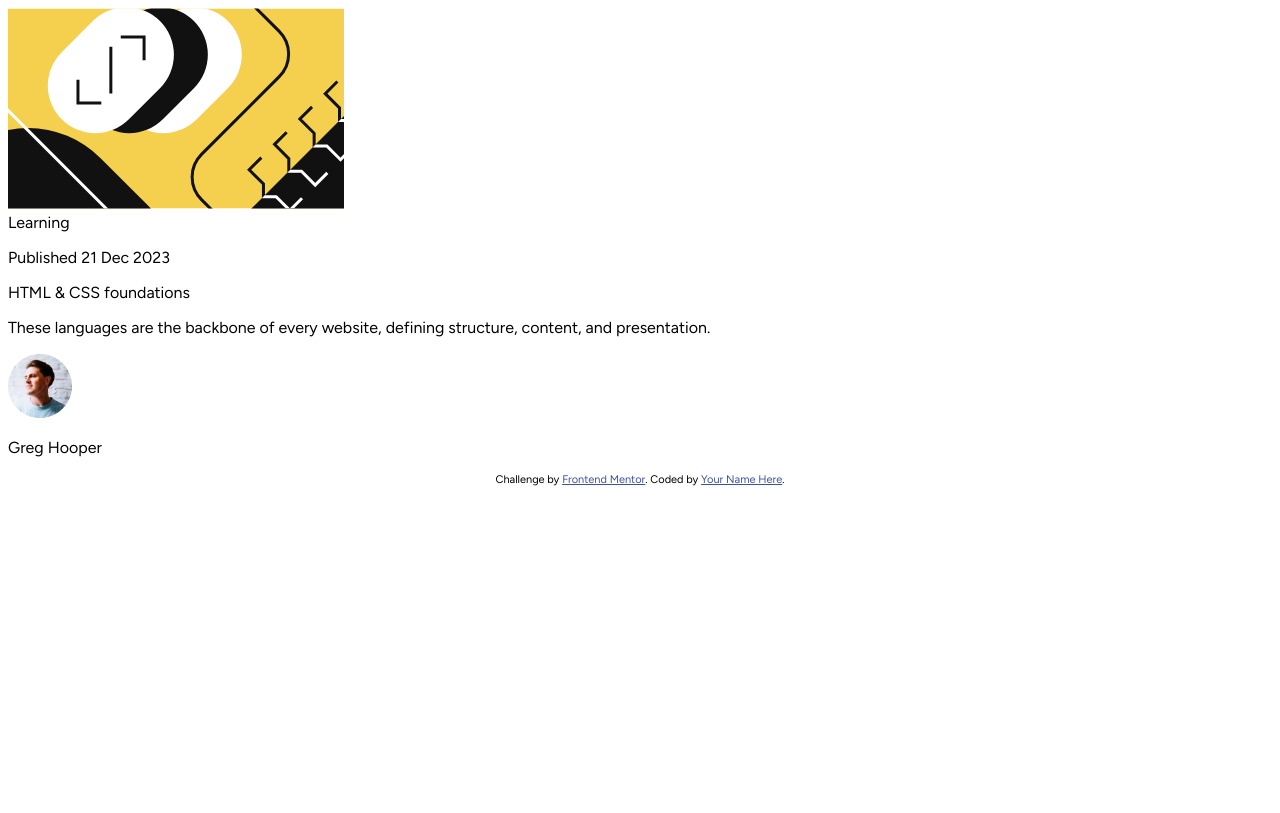
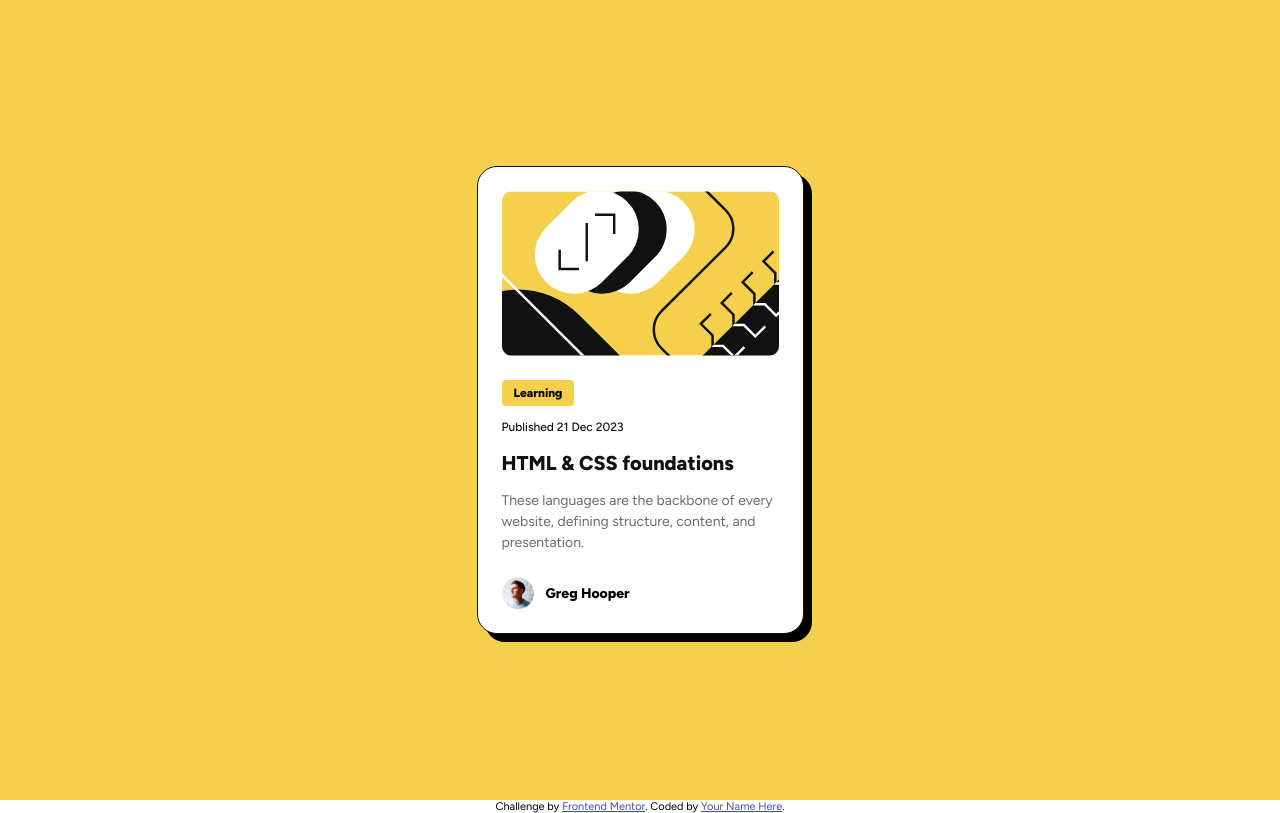
Before and after one commit to nursh/FM-Blog-Preview-Card, a plain HTML site: page index.html in a window 1280 px wide. Drawn offline with Linux system fonts and the light colour scheme.

Commit message:
finish base design

```diff
--- a/index.html
+++ b/index.html
@@ -21,14 +21,13 @@
   <main>
     <div class="blog-card">
       <img src="./assets/images/illustration-article.svg" alt="Blog illustration">
-      <div>Learning</div>
+      <span class="blog-card--tag">Learning</span>
 
-      <p>Published 21 Dec 2023 </p>
+      <p class="blog-card--date">Published 21 Dec 2023 </p>
 
-
-      <p>HTML & CSS foundations</p>
-      <p>These languages are the backbone of every website, defining structure, content, and presentation.</p>
-      <div>
+      <h1 class="blog-card--title">HTML & CSS foundations</h1>
+      <p class="blog-card--description">These languages are the backbone of every website, defining structure, content, and presentation.</p>
+      <div class="blog-card--author">
         <img src="./assets/images/image-avatar.webp" alt="User Avatar">
         <p>Greg Hooper</p>
       </div>
--- a/style.css
+++ b/style.css
@@ -1,8 +1,8 @@
 :root {
-  --color-yellow: hsl(47, 88, 63);
-  --color-gray-950: hsl(0, 0, 7);
-  --color-gray-500: hsl(0, 0, 42);
-  --color-white: hsl(0, 0, 100);
+  --color-yellow: hsl(47, 88%, 63%);
+  --color-gray-950: hsl(0, 0%, 7%);
+  --color-gray-500: hsl(0, 0%, 42%);
+  --color-white: hsl(0, 0%, 100%);
 
   --spacing-xsm: 4px;
   --spacing-sm: 8px;
@@ -18,4 +18,103 @@
 
 body {
   font-family: 'Figtree', serif;
+  padding: 0;
+  margin: 0;
+  width: 100vw;
+  height: 100vh;
 }
+
+main {
+  width: 100%;
+  height: 100%;
+  display: flex;
+  align-items: center;
+  justify-content: center;
+  background-color: var(--color-yellow);
+}
+
+h1,
+p {
+  padding: 0;
+  margin: 0;
+}
+
+.blog-card {
+  width: 327px;
+  margin: 0 auto;
+  padding: var(--spacing-lg);
+  border: 1px solid var(--color-gray-950);
+  border-radius: 20px;
+  background-color: var(--color-white);
+  box-shadow:
+    #000  var(--spacing-sm) var(--spacing-sm);
+  cursor: pointer;
+}
+
+.blog-card:hover .blog-card--title {
+  color: var(--color-yellow);
+}
+
+.blog-card--tag {
+  display: inline-block;
+  padding: var(--spacing-xsm) var(--spacing-md);
+  background-color: var(--color-yellow);
+  border-radius: var(--spacing-xsm);
+  margin: var(--spacing-lg) 0 var(--spacing-md);
+
+  font-size: 12px;
+  font-weight: 800;
+  line-height: 150%;
+}
+
+.blog-card--date {
+  font-size: 12px;
+  font-weight: 500;
+  line-height: 150%;
+  color: var(--color-gray-950);
+}
+
+.blog-card--title {
+  font-size: 20px;
+  font-weight: 800;
+  line-height: 150%;
+  color: var(--color-gray-950);
+  margin: var(--spacing-md) 0 var(--spacing-md);
+}
+
+.blog-card--description {
+  font-size: 14px;
+  color: var(--color-gray-500);
+  line-height: 150%;
+}
+
+.blog-card > img {
+  display: block;
+  width: 100%;
+  border-radius: 10px;
+}
+
+.blog-card--author {
+  display: flex;
+  flex-direction: row;
+  align-items: center;
+  gap: var(--spacing-md);
+  margin-top: var(--spacing-lg);
+}
+
+.blog-card--author img {
+  width: 32px;
+  height: 32px;
+}
+
+.blog-card--author p {
+  font-size: 14px;
+  font-weight: 800;
+}
+
+@media (min-width: 1440px) {
+
+  .blog-card {
+    width: 384px;
+  }
+}
```
